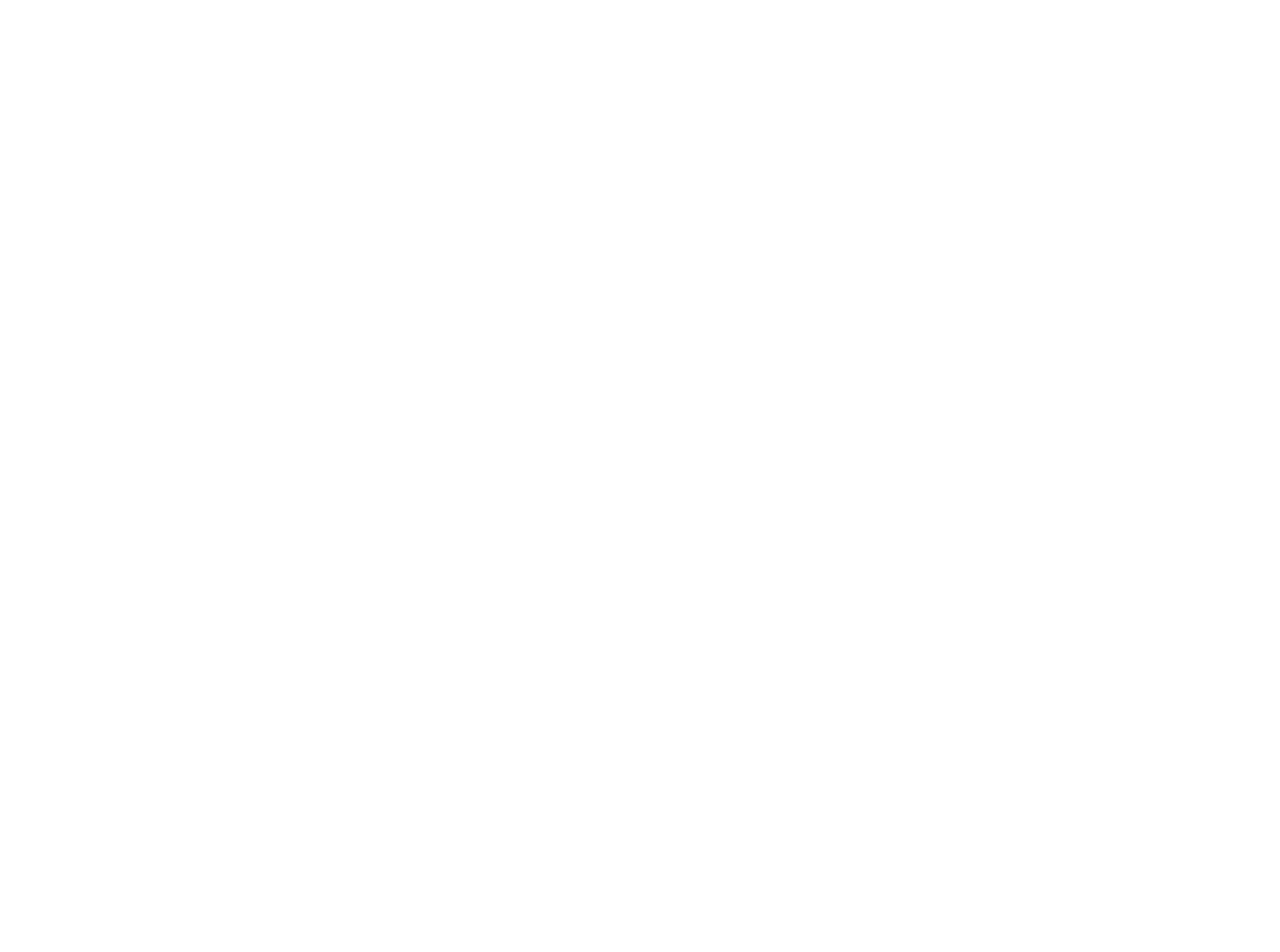
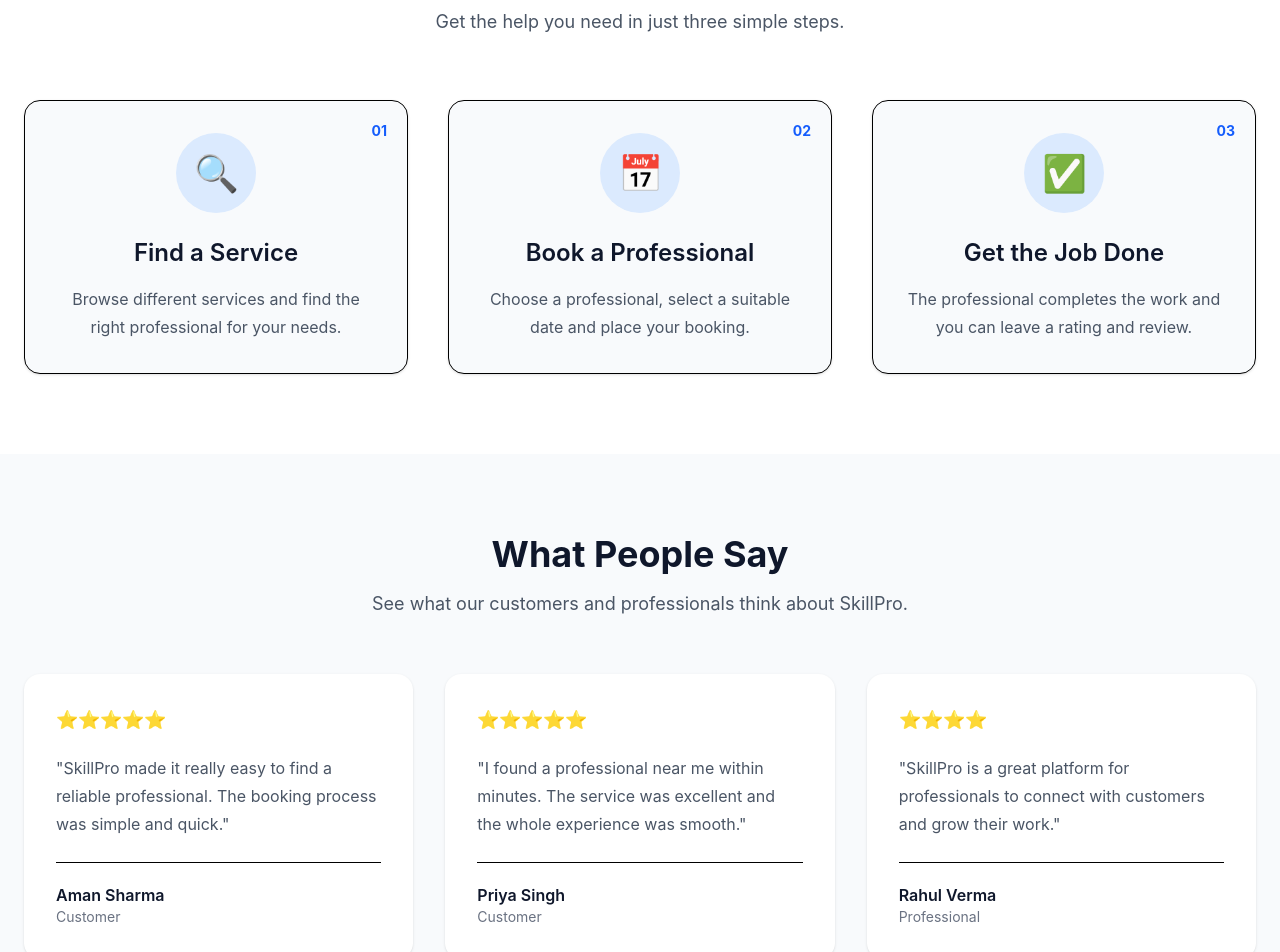
Before and after one commit to shashank1049/SkillPro, a React (Vite) app in the folder frontend/: page / in a window 1280 px wide. Shown: the part 2060-3012 px from the top of the page. Before the commit the page ends 1988 px from the top, so only its background shows below. Built offline with nearby package versions, Linux system fonts and the light colour scheme; no server answers.

Commit message:
feat(home): add How It Works and Testimonials sections to the Home page

```diff
--- /dev/null
+++ b/frontend/src/components/home/HowItWorks.jsx
@@ -0,0 +1,94 @@
+function HowItWorks() {
+  const steps = [
+    {
+      number: "01",
+      icon: "🔍",
+      title: "Find a Service",
+      description:
+        "Browse different services and find the right professional for your needs.",
+    },
+    {
+      number: "02",
+      icon: "📅",
+      title: "Book a Professional",
+      description:
+        "Choose a professional, select a suitable date and place your booking.",
+    },
+    {
+      number: "03",
+      icon: "✅",
+      title: "Get the Job Done",
+      description:
+        "The professional completes the work and you can leave a rating and review.",
+    },
+  ];
+
+  return (
+    <section className="bg-white py-20">
+      <div className="mx-auto max-w-7xl px-6">
+
+        {/* SECTION HEADING START */}
+
+        <div className="text-center">
+          <h2 className="text-4xl font-bold text-slate-900">
+            How It Works
+          </h2>
+
+          <p className="mt-4 text-lg text-gray-600">
+            Get the help you need in just three simple steps.
+          </p>
+        </div>
+
+        {/* SECTION HEADING END */}
+
+
+        {/* STEPS START */}
+
+        <div className="relative mt-16 grid gap-10 md:grid-cols-3">
+
+          {steps.map((step) => (
+            <div
+              key={step.number}
+              className="relative rounded-2xl border bg-slate-50 p-8 text-center shadow-sm transition duration-300 hover:-translate-y-2 hover:shadow-xl"
+            >
+
+              {/* Step Number */}
+
+              <div className="absolute right-5 top-5 text-sm font-bold text-blue-600">
+                {step.number}
+              </div>
+
+
+              {/* Icon */}
+
+              <div className="mx-auto flex h-20 w-20 items-center justify-center rounded-full bg-blue-100 text-4xl">
+                {step.icon}
+              </div>
+
+
+              {/* Title */}
+
+              <h3 className="mt-6 text-2xl font-semibold text-slate-900">
+                {step.title}
+              </h3>
+
+
+              {/* Description */}
+
+              <p className="mt-4 leading-7 text-gray-600">
+                {step.description}
+              </p>
+
+            </div>
+          ))}
+
+        </div>
+
+        {/* STEPS END */}
+
+      </div>
+    </section>
+  );
+}
+
+export default HowItWorks;
--- /dev/null
+++ b/frontend/src/components/home/Testimonials.jsx
@@ -0,0 +1,93 @@
+function Testimonials() {
+  const testimonials = [
+    {
+      name: "Aman Sharma",
+      role: "Customer",
+      review:
+        "SkillPro made it really easy to find a reliable professional. The booking process was simple and quick.",
+      rating: 5,
+    },
+    {
+      name: "Priya Singh",
+      role: "Customer",
+      review:
+        "I found a professional near me within minutes. The service was excellent and the whole experience was smooth.",
+      rating: 5,
+    },
+    {
+      name: "Rahul Verma",
+      role: "Professional",
+      review:
+        "SkillPro is a great platform for professionals to connect with customers and grow their work.",
+      rating: 4,
+    },
+  ];
+
+  return (
+    <section className="bg-slate-50 py-20">
+      <div className="mx-auto max-w-7xl px-6">
+
+        {/* SECTION HEADING START */}
+
+        <div className="text-center">
+          <h2 className="text-4xl font-bold text-slate-900">
+            What People Say
+          </h2>
+
+          <p className="mt-4 text-lg text-gray-600">
+            See what our customers and professionals think about SkillPro.
+          </p>
+        </div>
+
+        {/* SECTION HEADING END */}
+
+
+        {/* TESTIMONIAL CARDS START */}
+
+        <div className="mt-14 grid gap-8 md:grid-cols-2 lg:grid-cols-3">
+
+          {testimonials.map((testimonial, index) => (
+            <div
+              key={index}
+              className="rounded-2xl bg-white p-8 shadow-sm transition duration-300 hover:-translate-y-2 hover:shadow-xl"
+            >
+
+              {/* Rating */}
+
+              <div className="text-lg text-yellow-500">
+                {"⭐".repeat(testimonial.rating)}
+              </div>
+
+
+              {/* Review */}
+
+              <p className="mt-5 leading-7 text-gray-600">
+                "{testimonial.review}"
+              </p>
+
+
+              {/* User */}
+
+              <div className="mt-6 border-t pt-5">
+                <h3 className="font-semibold text-slate-900">
+                  {testimonial.name}
+                </h3>
+
+                <p className="text-sm text-gray-500">
+                  {testimonial.role}
+                </p>
+              </div>
+
+            </div>
+          ))}
+
+        </div>
+
+        {/* TESTIMONIAL CARDS END */}
+
+      </div>
+    </section>
+  );
+}
+
+export default Testimonials;
--- a/frontend/src/pages/Home.jsx
+++ b/frontend/src/pages/Home.jsx
@@ -2,6 +2,10 @@
 import Categories from "../components/home/Categories";
 import FeaturedProfessionals from "../components/home/FeaturedProfessionals";
 import WhyChooseUs from "../components/home/WhyChooseUs";
+import HowItWorks from "../components/home/HowItWorks";
+import Testimonials from "../components/home/Testimonials";
+
+
 
 function Home() {
   return (
@@ -67,12 +71,12 @@
 
 
       {/*  HOW IT WORKS START */}
-
+    <HowItWorks />
 
 
       {/*TESTIMONIAL SECTION START*/}
 
-
+    <Testimonials />
 
       {/*CTA SECTION START */}
 
```
